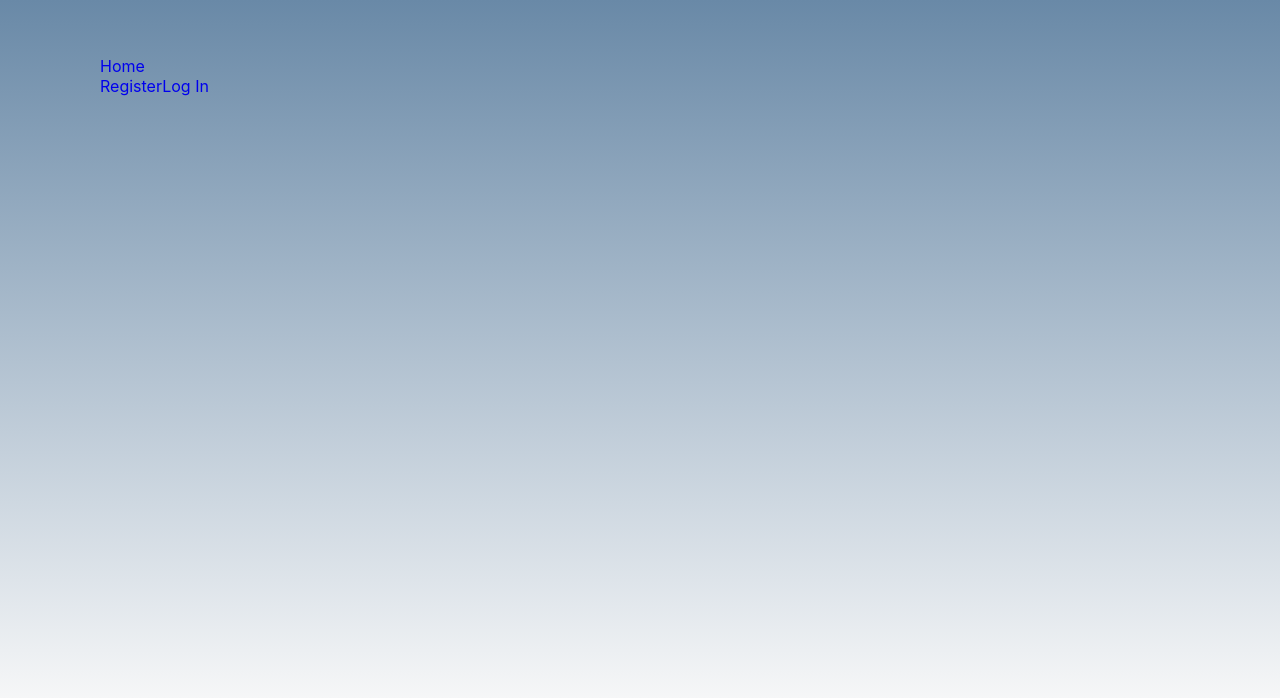
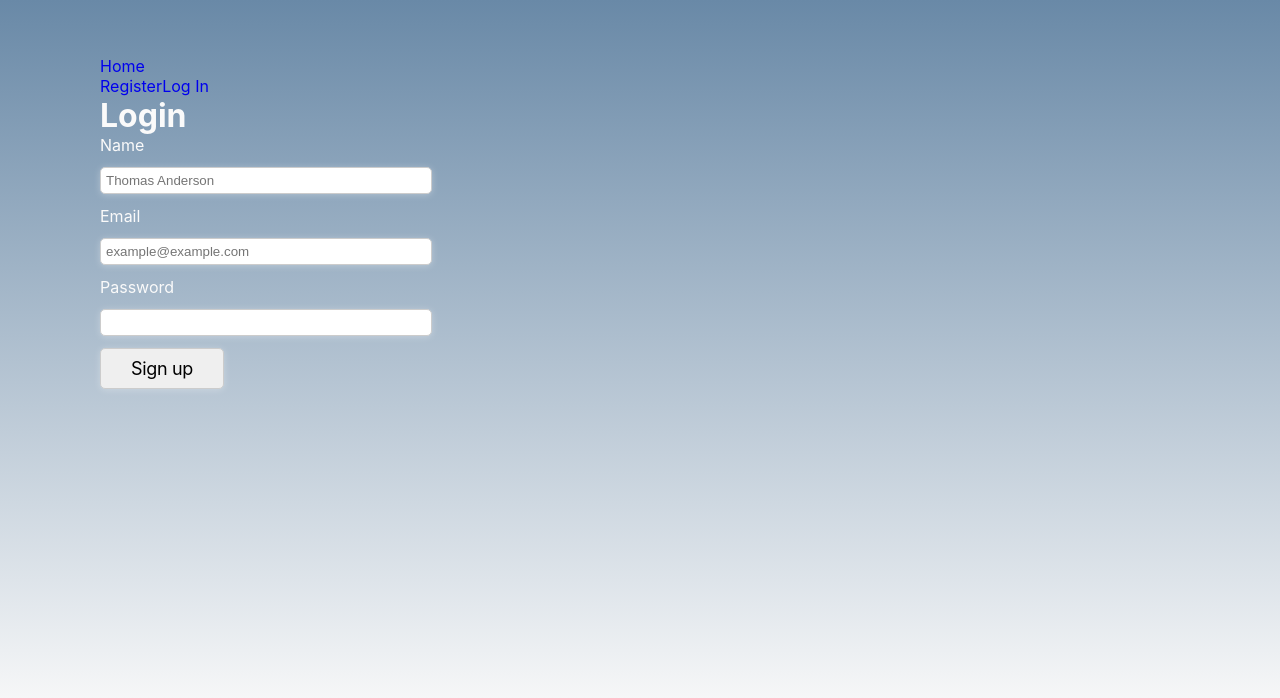
Before and after one commit to grizeus/goit-react-hw-08, a React (Vite) app: page /registration in a window 1280 px wide. Before the commit this address had no page. Shown: the top 698 px of the page. Built offline with nearby package versions, Linux system fonts and the light colour scheme.

Commit message:
add registration and login logic (#5)

```diff
--- a/src/components/App/App.jsx
+++ b/src/components/App/App.jsx
@@ -5,9 +5,15 @@ import { useDispatch, useSelector } from "react-redux";
 import Layout from "../../components/Layout/Layout";
 import { refreshUser } from "../../redux/auth/operations";
 import { selectIsrefreshing } from "../../redux/auth/selectors";
+import { RestrictedRoute } from "../../routes/RestrictedRoute";
+import RegistrationPage from "../../pages/RegistrationPage/RegistrationPage";
 const HomePage = lazy(() => import("../../pages/HomePage/HomePage"));
 const ContactsPage = lazy(() =>
   import("../../pages/ContactsPage/ContactsPage")
+);
+const LoginPage = lazy(() => import("../../pages/LoginPage/LoginPage"));
+const NotFoundPage = lazy(() =>
+  import("../../pages/NotFoundPage/NotFoundPage")
 );
 
 function App() {
@@ -25,7 +31,26 @@ function App() {
       <Suspense fallback={<div>Loading...</div>}>
         <Routes>
           <Route path="/" element={<HomePage />} />
+          <Route
+            path="/registration"
+            element={
+              <RestrictedRoute
+                redirectTo="/contacts"
+                component={<RegistrationPage />}
+              />
+            }
+          />
+          <Route
+            path="/login"
+            element={
+              <RestrictedRoute
+                redirectTo="/contacts"
+                component={<LoginPage />}
+              />
+            }
+          />
           <Route path="/contacts" element={<ContactsPage />} />
+          <Route path="*" element={<NotFoundPage />} />
         </Routes>
       </Suspense>
     </Layout>
--- a/src/components/AuthNav/AuthNav.jsx
+++ b/src/components/AuthNav/AuthNav.jsx
@@ -4,7 +4,7 @@ import styles from "./AuthNav.module.css";
 const AuthNav = () => {
   return (
     <div>
-      <NavLink className={styles.link} to="/register">
+      <NavLink className={styles.link} to="/registration">
         Register
       </NavLink>
       <NavLink className={styles.link} to="/login">
--- a/src/components/ContactForm/ContactForm.jsx
+++ b/src/components/ContactForm/ContactForm.jsx
@@ -46,7 +46,7 @@ const ContactForm = () => {
             className={css.input}
             type="text"
             name="name"
-            placeholder="..."
+            placeholder="Name"
             id={nameID}
           />
           <ErrorMessage className={css.error} name="name" component="span" />
@@ -56,7 +56,7 @@ const ContactForm = () => {
             className={css.input}
             type="text"
             name="number"
-            placeholder="..."
+            placeholder="+38-XXX-XXX-XX-XX"
             id={numberID}
           />
           <ErrorMessage className={css.error} name="number" component="span" />
--- /dev/null
+++ b/src/components/LoginForm/LoginForm.jsx
@@ -0,0 +1,75 @@
+import { useDispatch } from "react-redux";
+import * as Yup from "yup";
+import { ErrorMessage, Field, Form, Formik } from "formik";
+import { useId } from "react";
+
+import { logIn } from "../../redux/auth/operations";
+import styles from "./LoginForm.module.css";
+
+const initialLogin = {
+  email: "",
+  password: "",
+};
+
+const validationSchema = Yup.object().shape({
+  email: Yup.string().email().required("Required"),
+  password: Yup.string()
+    .min(8, "Too short!")
+    .max(35, "Too long!")
+    .required("Required"),
+});
+
+const LoginForm = () => {
+  const emailID = useId();
+  const passwordID = useId();
+  const dispatch = useDispatch();
+
+  const handleSubmit = (values, actions) => {
+    dispatch(logIn(values))
+      .unwrap()
+      .then(() => {
+        console.log("Login successful!");
+      })
+      .catch(e => {
+        console.log("Login failed!", e.message);
+      });
+    actions.resetForm();
+  };
+
+  return (
+    <Formik
+      initialValues={initialLogin}
+      validationSchema={validationSchema}
+      onSubmit={handleSubmit}>
+      <Form autoComplete="off" className={styles.form}>
+        <label htmlFor={emailID}>Email</label>
+        <Field
+          className={styles.input}
+          type="email"
+          name="email"
+          placeholder="example@example.com"
+          id={emailID}
+        />
+        <ErrorMessage className={styles.error} name="email" component="span" />
+
+        <label htmlFor={passwordID}>Password</label>
+        <Field
+          className={styles.input}
+          type="password"
+          name="password"
+          id={passwordID}
+        />
+        <ErrorMessage
+          className={styles.error}
+          name="password"
+          component="span"
+        />
+        <button className={styles["login-btn"]} type="submit">
+          Log In
+        </button>
+      </Form>
+    </Formik>
+  );
+};
+
+export default LoginForm;
--- /dev/null
+++ b/src/components/LoginForm/LoginForm.module.css
@@ -0,0 +1,46 @@
+.form {
+  display: flex;
+  flex-direction: column;
+  gap: 12px;
+}
+
+.input {
+  min-width: 180px;
+  width: 100%;
+  padding: 5px;
+  border-radius: 5px;
+  border: 1px solid #ccc;
+  box-shadow: 0 1px 7px rgba(255, 255, 255, 0.3);
+  transition: background-color 250ms ease-in-out;
+  @media screen and (min-width: 480px) {
+    width: 320px;
+  }
+}
+
+.input:focus,
+.input:hover {
+  outline: none;
+  background: #ccc;
+}
+
+.error {
+  width: 160px;
+  padding: 4px;
+  border: 0.5px solid #ff1111c0;
+  border-radius: 8px;
+  color: #ff1111c0;
+}
+
+.error::before {
+  content: "⚠️";
+  margin-right: 8px;
+}
+.login-btn {
+  font: inherit;
+  font-weight: 400;
+  font-size: 18px;
+  padding: 8px;
+  letter-spacing: -0.02em;
+  line-height: 130%;
+  width: 124px;
+}
--- /dev/null
+++ b/src/components/RegistrationForm/RegistrationForm.jsx
@@ -0,0 +1,90 @@
+import { useDispatch } from "react-redux";
+import * as Yup from "yup";
+import { ErrorMessage, Field, Form, Formik } from "formik";
+import { useId } from "react";
+
+import { register } from "../../redux/auth/operations";
+import styles from "./RegistrationForm.module.css";
+
+const initialRegister = {
+  name: "",
+  email: "",
+  password: "",
+};
+
+const validationSchema = Yup.object().shape({
+  name: Yup.string()
+    .min(2, "Too short!")
+    .max(20, "Too long!")
+    .required("Required"),
+  email: Yup.string().email().required("Required"),
+  password: Yup.string()
+    .min(8, "Too short!")
+    .max(35, "Too long!")
+    .required("Required"),
+});
+
+const RegistrationForm = () => {
+  const nameID = useId();
+  const emailID = useId();
+  const passwordID = useId();
+  const dispatch = useDispatch();
+
+  const handleSubmit = (values, actions) => {
+    alert(JSON.stringify(values));
+    dispatch(register(values));
+    actions.resetForm();
+  };
+
+  return (
+    <Formik
+      initialValues={initialRegister}
+      validationSchema={validationSchema}
+      onSubmit={handleSubmit}
+      autoComplete="off">
+      <Form autoComplete="off" className={styles.form}>
+        <label htmlFor={nameID}>Name</label>
+        <Field
+          className={styles.input}
+          type="text"
+          name="name"
+          placeholder="Thomas Anderson"
+          id={nameID}
+        />
+        <ErrorMessage
+          className={styles.error}
+          name="name"
+          component="span"
+        />
+
+        <label htmlFor={emailID}>Email</label>
+        <Field
+          className={styles.input}
+          type="email"
+          name="email"
+          placeholder="example@example.com"
+          id={emailID}
+        />
+        <ErrorMessage className={styles.error} name="email" component="span" />
+
+        <label htmlFor={passwordID}>Password</label>
+        <Field
+          className={styles.input}
+          type="password"
+          name="password"
+          id={passwordID}
+        />
+        <ErrorMessage
+          className={styles.error}
+          name="password"
+          component="span"
+        />
+        <button className={styles["reg-btn"]} type="submit">
+          Sign up
+        </button>
+      </Form>
+    </Formik>
+  );
+};
+
+export default RegistrationForm;
--- /dev/null
+++ b/src/components/RegistrationForm/RegistrationForm.module.css
@@ -0,0 +1,46 @@
+.form {
+  display: flex;
+  flex-direction: column;
+  gap: 12px;
+}
+
+.input {
+  min-width: 180px;
+  width: 100%;
+  padding: 5px;
+  border-radius: 5px;
+  border: 1px solid #ccc;
+  box-shadow: 0 1px 7px rgba(255, 255, 255, 0.3);
+  transition: background-color 250ms ease-in-out;
+  @media screen and (min-width: 480px) {
+    width: 320px;
+  }
+}
+
+.input:focus,
+.input:hover {
+  outline: none;
+  background: #ccc;
+}
+
+.error {
+  width: 160px;
+  padding: 4px;
+  border: 0.5px solid #ff1111c0;
+  border-radius: 8px;
+  color: #ff1111c0;
+}
+
+.error::before {
+  content: "⚠️";
+  margin-right: 8px;
+}
+.reg-btn {
+  font: inherit;
+  font-weight: 400;
+  font-size: 18px;
+  padding: 8px;
+  letter-spacing: -0.02em;
+  line-height: 130%;
+  width: 124px;
+}
--- a/src/pages/LoginPage/LoginPage.jsx
+++ b/src/pages/LoginPage/LoginPage.jsx
@@ -0,0 +1,12 @@
+import LoginForm from "../../components/LoginForm/LoginForm";
+
+const LoginPage = () => {
+  return (
+    <>
+      <h1>Login</h1>
+      <LoginForm />
+    </>
+  );
+};
+
+export default LoginPage;
--- a/src/pages/NotFoundPage/NotFoundPage.jsx
+++ b/src/pages/NotFoundPage/NotFoundPage.jsx
@@ -1,12 +1,7 @@
-import Layout from "../../components/Layout/Layout";
 import styles from "./NotFoundPage.module.css";
 
 const NotFoundPage = () => {
-  return (
-    <Layout>
-      <h1 className={styles.title}>404 - Page Not Found</h1>
-    </Layout>
-  );
+  return <h1 className={styles.title}>404 - Page Not Found</h1>;
 };
 
 export default NotFoundPage;
--- a/src/pages/RegistrationPage/RegistrationPage.jsx
+++ b/src/pages/RegistrationPage/RegistrationPage.jsx
@@ -0,0 +1,12 @@
+import RegistrationForm from "../../components/RegistrationForm/RegistrationForm";
+
+const RegistrationPage = () => {
+  return (
+    <>
+      <h1>Login</h1>
+      <RegistrationForm />
+    </>
+  );
+};
+
+export default RegistrationPage;
--- a/src/redux/auth/operations.js
+++ b/src/redux/auth/operations.js
@@ -1,7 +1,7 @@
 import axios from "axios";
 import { createAsyncThunk } from "@reduxjs/toolkit";
 
-// axios.defaults.baseURL = "https://task-manager-api.goit.global/";
+axios.defaults.baseURL = "https://connections-api.goit.global/";
 
 const setAuthHeader = token => {
   axios.defaults.headers.common["Authorization"] = `Bearer ${token}`;
@@ -15,7 +15,7 @@ export const register = createAsyncThunk(
   "auth/register",
   async (credentials, thunkAPI) => {
     try {
-      const res = await axios.post("users/signup", credentials);
+      const res = await axios.post("/users/signup", credentials);
       setAuthHeader(res.data.token);
       return res.data;
     } catch (e) {
@@ -28,7 +28,7 @@ export const logIn = createAsyncThunk(
   "auth/login",
   async (credentials, thunkAPI) => {
     try {
-      const res = await axios.post("users/login", credentials);
+      const res = await axios.post("/users/login", credentials);
       setAuthHeader(res.data.token);
       return res.data;
     } catch (e) {
--- a/src/redux/contacts/operations.js
+++ b/src/redux/contacts/operations.js
@@ -1,7 +1,5 @@
 import axios from "axios";
 import { createAsyncThunk } from "@reduxjs/toolkit";
-
-axios.defaults.baseURL = "https://670d1f38073307b4ee4261e6.mockapi.io";
 
 export const fetchContacts = createAsyncThunk(
   "contacts/fetchAll",
```
